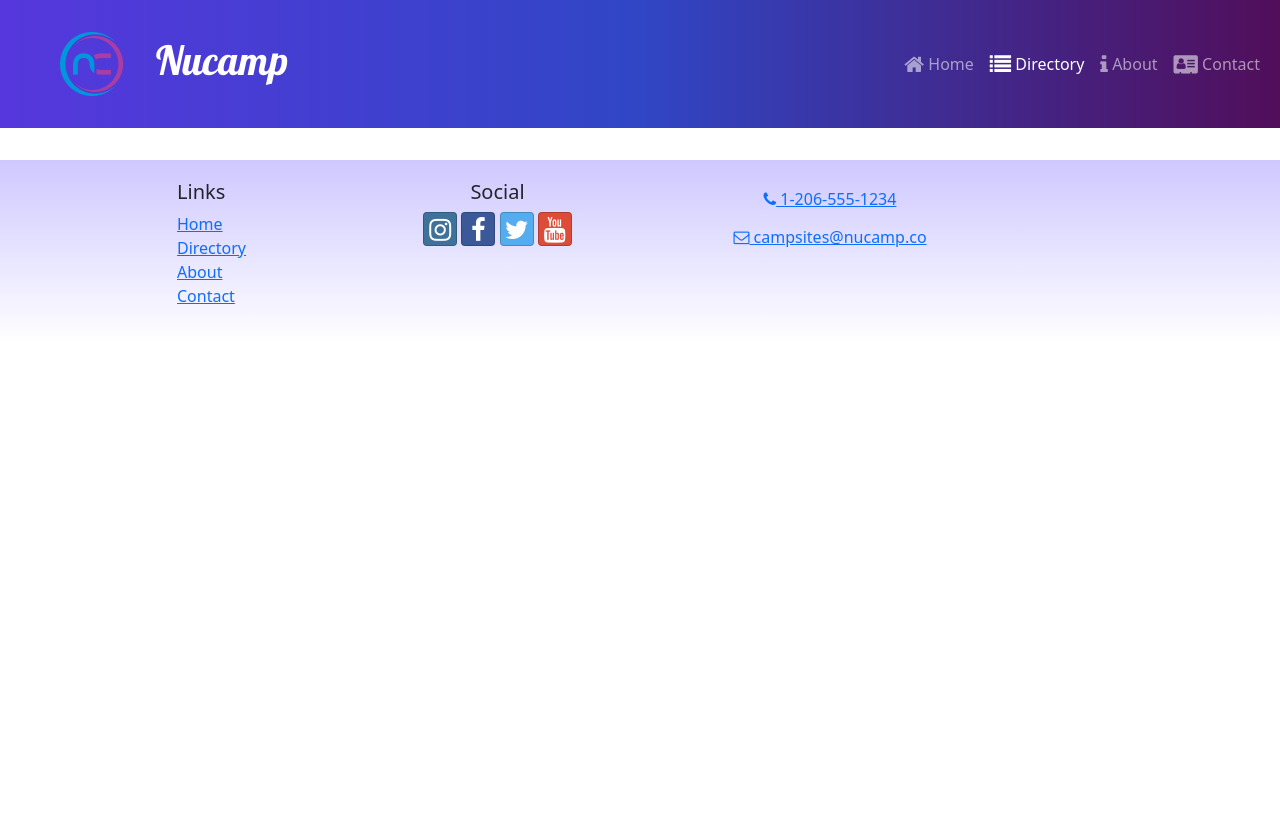
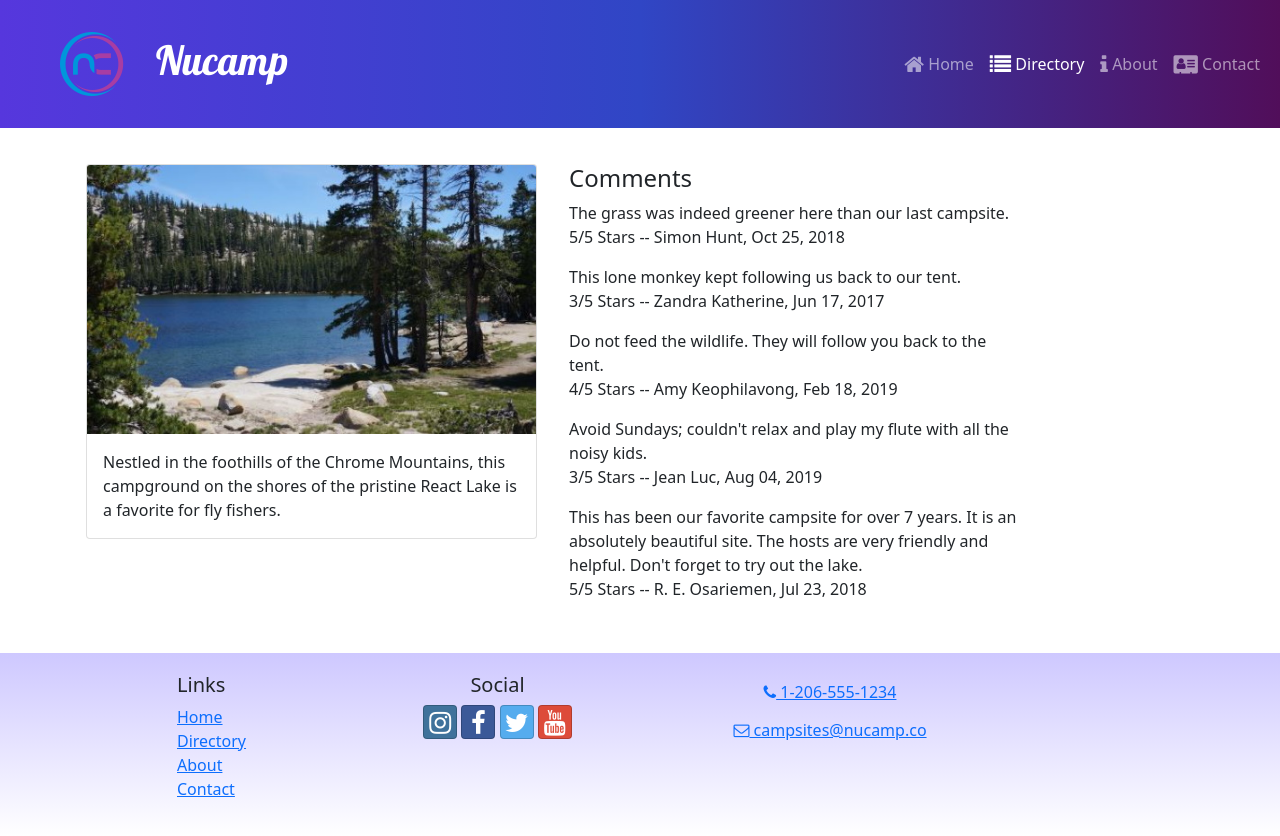
Before and after one commit to spencerrossrobinson/nucampsite-react, a React (Create React App) app: page /directory/0 in a window 1280 px wide. Before the commit the page ends 800 px from the top, so only its background shows below. Built offline with nearby package versions, Linux system fonts and the light colour scheme.

Commit message:
Comments

```diff
--- a/src/App.js
+++ b/src/App.js
@@ -5,6 +5,7 @@ import Footer from "./components/Footer";
 import { Routes, Route } from "react-router-dom";
 import HomePage from "./pages/HomePage";
 import ContactPage from "./pages/ContactPage";
+import CampsiteDetailPage from "./pages/CampsiteDetailPage";
 
 function App() {
   return (
@@ -14,6 +15,7 @@ function App() {
         <Route path="/" element={<HomePage />} />
         <Route path="contact" element={<ContactPage />} />
         <Route path="directory" element={<CampsitesDirectoryPage />} />
+        <Route path="directory/:campsiteId" element={<CampsiteDetailPage />} />
       </Routes>
       <Footer />
     </div>
--- a/src/app/shared/COMMENTS.js
+++ b/src/app/shared/COMMENTS.js
@@ -3,160 +3,160 @@ export const COMMENTS = [
     id: 0,
     campsiteId: 0,
     rating: 5,
-        text: 'The grass was indeed greener here than our last campsite.',
-        author: 'Simon Hunt',
-        date: '2018-10-25T16:30Z'
+    text: "The grass was indeed greener here than our last campsite.",
+    author: "Simon Hunt",
+    date: "2018-10-25T16:30Z",
   },
   {
     id: 1,
     campsiteId: 0,
     rating: 3,
-        text: 'This lone monkey kept following us back to our tent.',
-        author: 'Zandra Katherine',
-        date: '2017-06-17T03:33Z'
+    text: "This lone monkey kept following us back to our tent.",
+    author: "Zandra Katherine",
+    date: "2017-06-17T03:33Z",
   },
   {
     id: 2,
     campsiteId: 0,
     rating: 4,
-        text: 'Do not feed the wildlife. They will follow you back to the tent.',
-        author: 'Amy Keophilavong',
-        date: '2019-02-18T18:12Z'
+    text: "Do not feed the wildlife. They will follow you back to the tent.",
+    author: "Amy Keophilavong",
+    date: "2019-02-18T18:12Z",
   },
   {
     id: 3,
     campsiteId: 0,
     rating: 3,
     text: "Avoid Sundays; couldn't relax and play my flute with all the noisy kids.",
-        author: 'Jean Luc',
-        date: '2019-08-04T20:11Z'
+    author: "Jean Luc",
+    date: "2019-08-04T20:11Z",
   },
   {
     id: 4,
     campsiteId: 0,
     rating: 5,
     text: "This has been our favorite campsite for over 7 years. It is an absolutely beautiful site. The hosts are very friendly and helpful. Don't forget to try out the lake.",
-        author: 'R. E. Osariemen',
-        date: '2018-07-23T19:44Z'
+    author: "R. E. Osariemen",
+    date: "2018-07-23T19:44Z",
   },
   {
     id: 5,
     campsiteId: 1,
     rating: 4,
     text: "There's nothing more fun than setting up a tent in a rainstorm.",
-        author: 'Juan Cortez',
-        date: '2017-06-17T03:33Z'
+    author: "Juan Cortez",
+    date: "2017-06-17T03:33Z",
   },
   {
     id: 6,
     campsiteId: 1,
     rating: 5,
-        text: 'I caught a world-record-breaking trout here on my last visit.',
-        author: 'McKenzie Sebastian',
-        date: '2019-02-18T18:12Z'
+    text: "I caught a world-record-breaking trout here on my last visit.",
+    author: "McKenzie Sebastian",
+    date: "2019-02-18T18:12Z",
   },
   {
     id: 7,
     campsiteId: 1,
     rating: 5,
-        text: 'The campground was beautiful, but the bugs could bite sometimes.',
-        author: 'Brennen Ech',
-        date: '2019-08-04T20:11Z'
+    text: "The campground was beautiful, but the bugs could bite sometimes.",
+    author: "Brennen Ech",
+    date: "2019-08-04T20:11Z",
   },
   {
     id: 8,
     campsiteId: 1,
     rating: 4,
     text: "Love the river but I didn't catch any fish.",
-        author: 'Amy Keophilavong',
-        date: '2018-07-23T19:44Z'
+    author: "Amy Keophilavong",
+    date: "2018-07-23T19:44Z",
   },
   {
     id: 9,
     campsiteId: 1,
     rating: 5,
-        text: 'A wonderful place to reconnect with nature.',
-        author: 'Jordan Runn',
-        date: '2019-08-04T20:11Z'
+    text: "A wonderful place to reconnect with nature.",
+    author: "Jordan Runn",
+    date: "2019-08-04T20:11Z",
   },
   {
     id: 10,
     campsiteId: 2,
     rating: 5,
-        text: 'The Frozen Tundra is great place for family and friends camping!',
-        author: 'Olaf the Snowman',
-        date: '2019-02-18T18:12Z'
+    text: "The Frozen Tundra is great place for family and friends camping!",
+    author: "Olaf the Snowman",
+    date: "2019-02-18T18:12Z",
   },
   {
     id: 11,
     campsiteId: 2,
     rating: 1,
-        text: 'We had to leave about 2am to go back to the city because the quiet was just too much!',
-        author: 'Vincent and Mona Lisa Gambini',
-        date: '2018-10-25T16:30Z'
+    text: "We had to leave about 2am to go back to the city because the quiet was just too much!",
+    author: "Vincent and Mona Lisa Gambini",
+    date: "2018-10-25T16:30Z",
   },
   {
     id: 12,
     campsiteId: 2,
     rating: 5,
-        text: 'The stars at night were a revelation!',
-        author: 'Ann Dabramov',
-        date: '2018-07-23T19:44Z'
+    text: "The stars at night were a revelation!",
+    author: "Ann Dabramov",
+    date: "2018-07-23T19:44Z",
   },
   {
     id: 13,
     campsiteId: 2,
     rating: 4,
-        text: 'Great scenic hiking trails but it was challenging to go up the mountain.',
-        author: 'Amy Keophilavong',
-        date: '2018-10-25T16:30Z'
+    text: "Great scenic hiking trails but it was challenging to go up the mountain.",
+    author: "Amy Keophilavong",
+    date: "2018-10-25T16:30Z",
   },
   {
     id: 14,
     campsiteId: 2,
     rating: 5,
-        text: 'Perfect scenery for a smoked kipper breakfast with friends!',
-        author: 'Dave Lister',
-        date: '2019-08-04T20:11Z'
+    text: "Perfect scenery for a smoked kipper breakfast with friends!",
+    author: "Dave Lister",
+    date: "2019-08-04T20:11Z",
   },
   {
     id: 15,
     campsiteId: 3,
     rating: 4,
-        text: 'Just remember a bear can run and climb faster than you...',
-        author: 'Markell Richards',
-        date: '2017-06-17T03:33Z'
+    text: "Just remember a bear can run and climb faster than you...",
+    author: "Markell Richards",
+    date: "2017-06-17T03:33Z",
   },
   {
     id: 16,
     campsiteId: 3,
     rating: 5,
-        text: 'Excellent site to recharge from the city.',
-        author: 'Amy Keophilavong',
-        date: '2018-07-23T19:44Z'
+    text: "Excellent site to recharge from the city.",
+    author: "Amy Keophilavong",
+    date: "2018-07-23T19:44Z",
   },
   {
     id: 17,
     campsiteId: 3,
     rating: 5,
-        text: 'What a magnificent view!',
-        author: 'Tinus Lorvaldes',
-        date: '2018-10-25T16:30Z'
+    text: "What a magnificent view!",
+    author: "Tinus Lorvaldes",
+    date: "2018-10-25T16:30Z",
   },
   {
     id: 18,
     campsiteId: 3,
     rating: 4,
-        text: 'The sites are huge! We felt like we were in the middle of nowhere, in a good way.',
-        author: 'Chloe Haskins',
-        date: '2017-06-17T03:33Z'
+    text: "The sites are huge! We felt like we were in the middle of nowhere, in a good way.",
+    author: "Chloe Haskins",
+    date: "2017-06-17T03:33Z",
   },
   {
     id: 19,
     campsiteId: 3,
     rating: 5,
     text: "The photos don't do justice to the beauty of this place.",
-        author: 'Minae Lee',
-        date: '2019-02-18T18:12Z'
-    }
+    author: "Minae Lee",
+    date: "2019-02-18T18:12Z",
+  },
 ];
--- a/src/features/campsites/CampsiteCard.js
+++ b/src/features/campsites/CampsiteCard.js
@@ -1,14 +1,17 @@
 import { Card, CardImg, CardImgOverlay, CardTitle } from "reactstrap";
+import { Link } from "react-router-dom";
 
 const CampsiteCard = ({ campsite }) => {
-  const { image, name } = campsite;
+  const { id, image, name } = campsite;
   return (
+    <Link to={`${id}`}>
       <Card>
         <CardImg width="100%" src={image} alt={name} />
         <CardImgOverlay>
           <CardTitle>{name}</CardTitle>
         </CardImgOverlay>
       </Card>
+    </Link>
   );
 };
 export default CampsiteCard;
--- a/src/features/campsites/CampsiteDetail.js
+++ b/src/features/campsites/CampsiteDetail.js
@@ -4,7 +4,7 @@ const CampsiteDetail = ({ campsite }) => {
   const { image, name, description } = campsite;
 
   return (
-    <Col md="12" className="m-4">
+    <Col md="5" className="m-1">
       <Card>
         <CardImg top src={image} alt={name} />
         <CardBody>
--- a/src/features/campsites/CampsitesList.js
+++ b/src/features/campsites/CampsitesList.js
@@ -2,18 +2,13 @@ import { Col, Row } from "reactstrap";
 import CampsiteCard from "./CampsiteCard";
 import { selectAllCampsites } from "./campsitesSlice";
 
-const CampsitesList = ({ setCampsiteId }) => {
+const CampsitesList = () => {
   const campsites = selectAllCampsites();
   return (
     <Row className="ms-auto">
       {campsites.map((campsite) => {
         return (
-          <Col
-            md="5"
-            className="m-4"
-            key={campsite.id}
-            onClick={() => setCampsiteId(campsite.id)}
-          >
+          <Col md="5" className="m-4" key={campsite.id}>
             <CampsiteCard campsite={campsite} />
           </Col>
         );
--- a/src/features/campsites/campsitesSlice.js
+++ b/src/features/campsites/campsitesSlice.js
@@ -10,7 +10,7 @@ export const selectAllCampsites = () => {
 // };
 
 export const selectCampsiteById = (id) => {
-  return CAMPSITES.find((campsite) => campsite.id === id);
+  return CAMPSITES.find((campsite) => campsite.id === parseInt(id));
 };
 
 export const selectFeaturedCampsite = () => {
--- /dev/null
+++ b/src/features/comments/Comment.js
@@ -0,0 +1,14 @@
+import { formatDate } from "../../utils/formatDate";
+
+const Comment = ({ comment }) => {
+  const { text: commentText, rating, author, date } = comment;
+  return (
+    <p>
+      {commentText}
+      <br />
+      {rating}/5 Stars -- {author}, {formatDate(date)}
+    </p>
+  );
+};
+
+export default Comment;
--- /dev/null
+++ b/src/features/comments/CommentsList.js
@@ -0,0 +1,25 @@
+import { Col } from "reactstrap";
+import Comment from "./Comment";
+import { selectCommentsByCampsiteId } from "./commentsSlice";
+
+const CommentsList = ({ campsiteId }) => {
+  const comments = selectCommentsByCampsiteId(campsiteId);
+
+  if (comments && comments.length > 0) {
+    return (
+      <Col md="5" className="m-1">
+        <h4>Comments</h4>
+        {comments.map((comment) => {
+          return <Comment key={comment.id} comment={comment} />;
+        })}
+      </Col>
+    );
+  }
+  return (
+    <Col md="5" className="m-1">
+      There are no comments for this campsite yet.
+    </Col>
+  );
+};
+
+export default CommentsList;
--- /dev/null
+++ b/src/features/comments/commentsSlice.js
@@ -0,0 +1,7 @@
+import { COMMENTS } from "../../app/shared/COMMENTS";
+
+export const selectCommentsByCampsiteId = (campsiteId) => {
+  return COMMENTS.filter(
+    (comment) => comment.campsiteId === parseInt(campsiteId)
+  );
+};
--- /dev/null
+++ b/src/pages/CampsiteDetailPage.js
@@ -0,0 +1,20 @@
+import { Container, Row } from "reactstrap";
+import { useParams } from "react-router-dom";
+import { selectCampsiteById } from "../features/campsites/campsitesSlice";
+import CampsiteDetail from "../features/campsites/CampsiteDetail";
+import CommentsList from "../features/comments/CommentsList";
+
+const CampsiteDetailPage = () => {
+  const { campsiteId } = useParams();
+  const campsite = selectCampsiteById(campsiteId);
+  return (
+    <Container>
+      <Row>
+        <CampsiteDetail campsite={campsite} />
+        <CommentsList campsiteId={campsiteId} />
+      </Row>
+    </Container>
+  );
+};
+
+export default CampsiteDetailPage;
--- a/src/pages/CampsitesDirectoryPage.js
+++ b/src/pages/CampsitesDirectoryPage.js
@@ -1,23 +1,10 @@
-import { useState } from "react";
-import { Container, Row, Col } from "reactstrap";
-import CampsiteDetail from "../features/campsites/CampsiteDetail";
+import { Container } from "reactstrap";
 import CampsitesList from "../features/campsites/CampsitesList";
-import { selectCampsiteById } from "../features/campsites/campsitesSlice";
 
 const CampsitesDirectoryPage = () => {
-  const [campsiteId, setCampsiteId] = useState(0);
-  const selectedCampsite = selectCampsiteById(campsiteId);
-
   return (
     <Container>
-      <Row>
-        <Col sm="5" md="7">
-          <CampsitesList setCampsiteId={setCampsiteId} />
-        </Col>
-        <Col sm="7" md="5">
-          <CampsiteDetail campsite={selectedCampsite} />
-        </Col>
-      </Row>
+      <CampsitesList />
     </Container>
   );
 };
--- /dev/null
+++ b/src/utils/formatDate.js
@@ -0,0 +1,7 @@
+export const formatDate = (date) => {
+  return new Intl.DateTimeFormat("en-US", {
+    year: "numeric",
+    month: "short",
+    day: "2-digit",
+  }).format(new Date(Date.parse(date)));
+};
```
Lines whose indentation alone changed are shown as unchanged.
